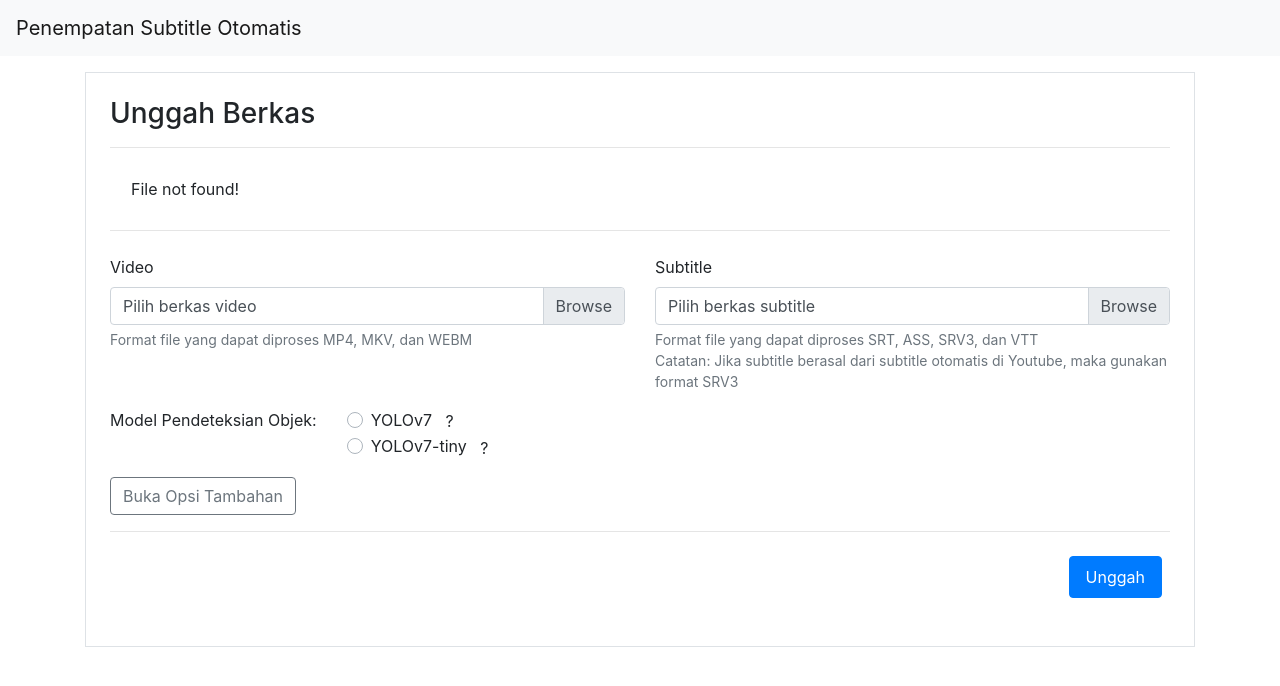
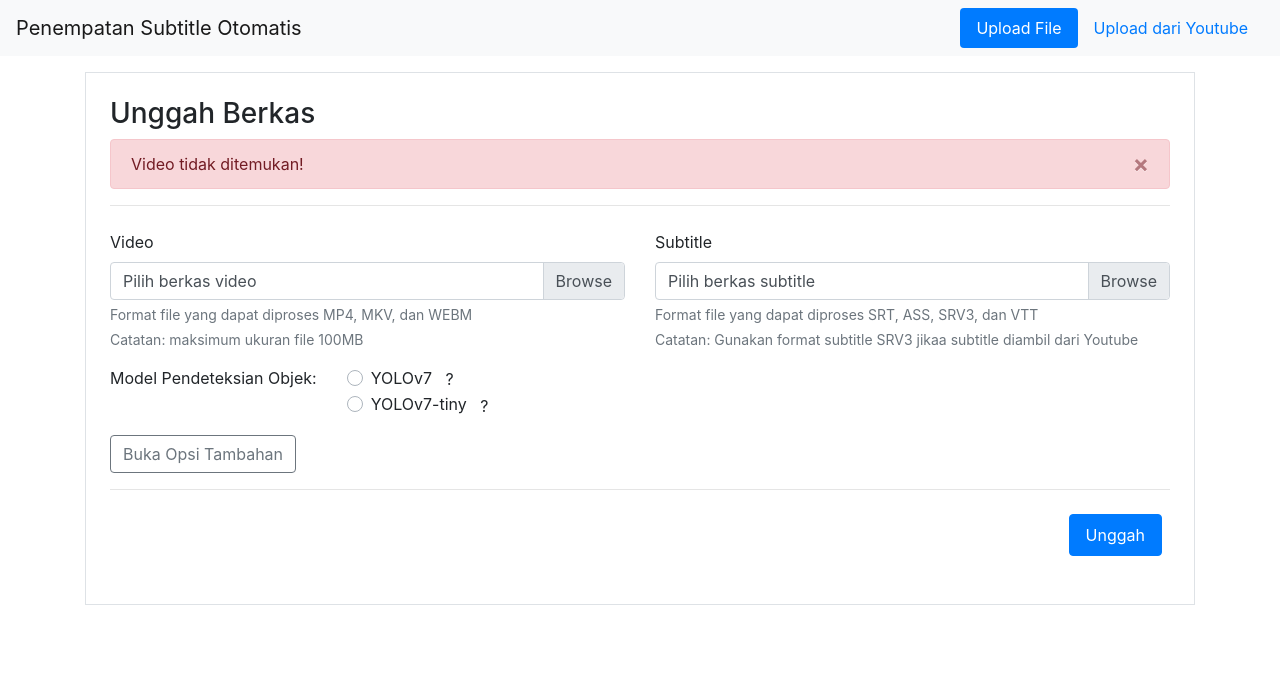
Before and after one commit to haryard/automatic-subtitle-positioning-app, a Flask app: page /preview/delete/1 in a window 1280 px wide. Shown: the top 686 px of the page. Run offline with Flask 3, Linux system fonts and the light colour scheme; data that the repository does not hold is empty; some libraries are stand-ins or nearby versions.

Commit message:
improve some part and fixed long object comparison using multiprocess

```diff
--- a/app/main.py
+++ b/app/main.py
@@ -19,7 +19,6 @@ def generate_unique_random_url(db):
 
 def extract_detect_all_subtitle_frame(video_path, subtitle_path, fps, subtitle_frames, default_pos, base_path, model_path, class_list):
     frames_path_to = os.path.join('app', base_path, "frames")
-    db = get_db()
     project,name = os.path.split(base_path)
     project      = os.path.join(current_app.root_path, project)
     frames_path  = video.extract_frames(video_path, subtitle_frames, frames_path_to)
@@ -34,9 +33,8 @@ def extract_detect_all_subtitle_frame(video_path, subtitle_path, fps, subtitle_f
     sub_pos_path_db = ('/'.join(sub_pos_path_db[1:]))
     video_path      = video_path.split("app/")[1]
     subtitle_path   = subtitle_path.split("app/")[1]
-    print(frames_path_db, labels_path_db, video_path)
-    print(sub_pos_path_db, subtitle_path)
 
+    db = get_db()
     db.execute("UPDATE Video SET frames_path = ?, labels_path = ? WHERE filepath = ?", (frames_path_db, labels_path_db, video_path))
     db.execute("UPDATE Subtitle SET positioned_subtitle_path = ? WHERE preprocessed_subtitle_path = ?", (sub_pos_path_db, subtitle_path))
     db.commit()
@@ -57,25 +55,21 @@ def check_yt_subtitles(info_dict, type_subs):
 
 @bp.route("/", methods=['GET', 'POST'])
 def upload():
-    db = get_db()
-    message_type = ""
     if request.method == 'POST':
+        db = get_db()
         if ('video' or 'subtitle') not in request.files:
-            if 'video' not in request.files: flash('Video belum dimasukkan')
-            elif 'subtitle' not in request.files: flash('Subtitle belum dimasukkan')
-            else: flash('No video and subtitle part')
-            message_type = "alert-danger"
+            if 'video' not in request.files: flash(u'Video belum dimasukkan', 'danger')
+            elif 'subtitle' not in request.files: flash(u'Subtitle belum dimasukkan', 'danger')
+            else: flash(u'Video dan subtitle belum dimasukkan', 'danger')
         video    = request.files['video']
         subtitle = request.files['subtitle']
         if (video.filename or subtitle.filename) == '':
-            if video.filename == "": flash('Pilih video!')
-            elif subtitle.filename == "": flash('Pilih Subtitle!')
-            else: flash('Pilih video dan subtitle!')
-            message_type = "alert-danger"
+            if video.filename == "": flash(u'Pilih video!', 'danger')
+            elif subtitle.filename == "": flash(u'Pilih Subtitle!', 'danger')
+            else: flash(u'Pilih video dan subtitle!', 'danger')
 
         if not (request.form['model'] and request.form.getlist('objectDetection') and request.form['fontColor'] and request.form['transparency']):
-            flash('Semua form harus diisi!')
-            message_type = "alert-danger"
+            flash(u'Semua form harus diisi!', 'danger')
         else:
             video_name    = secure_filename(video.filename)
             subtitle_name = secure_filename(subtitle.filename)
@@ -119,14 +113,14 @@ def upload():
             model_path = os.path.join(current_app.root_path, modeldb['filepath'])
 
             # run this in background
-            executor.submit_stored(url_path, extract_detect_all_subtitle_frame, os.path.join('app', video_path), preprocessed_subtitle_path, subtitle_frames, subtitlePos, os.path.join('app', base_path), model_path, objectList)
+            extract_detect_all_subtitle_frame(os.path.join('app', video_path), preprocessed_subtitle_path, fps, subtitle_frames, subtitlePos, base_path, model_path, objectList)
+            #executor.submit_stored(url_path, extract_detect_all_subtitle_frame, os.path.join('app', video_path), preprocessed_subtitle_path, fps, subtitle_frames, subtitlePos, os.path.join('app', base_path), model_path, objectList)
             db = get_db()
             db.execute("INSERT INTO Process (url_path, video_id, subtitle_id, model_id, object_detect) VALUES (?, ?, ?, ?, ?)", (url_path, videodb['video_id'], subtitledb['subtitle_id'], modeldb['model_id'], (','.join(map(str, objectList)))))
             db.commit()
             url_preview = url_for('preview.preview_video', url_path=url_path)
-            flash(Markup(f'Video sedang diproses, cek progress di <a href="{url_preview}">sini</a>'))
-            message_type = "alert-success"
-    return render_template("upload.html", message_type=message_type)
+            flash((Markup(f'Video sedang diproses, cek progress di <a href="{url_preview}">sini</a>')), category='success')
+    return render_template("upload.html")
 
 @bp.route('/upload-youtube/check', methods=["POST"])
 def check_link():
@@ -134,9 +128,8 @@ def check_link():
     regex_youtube = r"^(?:https?:\/\/)?(?:(?:www|m)\.)?(?:youtu\.be\/|youtube(?:-nocookie)?\.com\/(?:embed\/|v\/|watch\?v=|watch\?.+&v=))((\w|-){11})(?:\S+)?$"
     youtube_confirm = False
     if not re.match(regex_youtube, link):
-        flash("Bukan link video Youtube!")
-        message_type = 'alert-warning'
-        return render_template("youtube.html", confirm=youtube_confirm, message_type=message_type)
+        flash(u"Bukan link video Youtube!", 'warning')
+        return render_template("youtube.html", confirm=youtube_confirm)
     else:
         check_opts = {
             'quiet': True,
@@ -146,26 +139,22 @@ def check_link():
         try:
             info_dict = ydl.extract_info(link, download=False)
         except Exception as e:
-            flash("Video tidak memiliki subtitile")
-            message_type = 'alert-warning'
-            return render_template("youtube.html", confirm=youtube_confirm, message_type=message_type)
+            flash(u"Video tidak memiliki subtitile", 'warning')
+            return render_template("youtube.html", confirm=youtube_confirm)
         duration = info_dict.get('duration') if info_dict.get('duration') else 1000
         if duration > 900 or info_dict.get('is_live'):
-            if info_dict.get('is_live'): flash("Video sedang live, tidak dapat diproses")
-            else: flash("Durasi video lebih dari 15 menit")
-            message_type = 'alert-warning'
-            return render_template("youtube.html", confirm=youtube_confirm, message_type=message_type)
+            if info_dict.get('is_live'): flash(u"Video sedang live, tidak dapat diproses" , 'warning')
+            else: flash(u"Durasi video lebih dari 15 menit", 'warning')
+            return render_template("youtube.html", confirm=youtube_confirm)
         if not (check_yt_subtitles(info_dict, 'subtitles') or check_yt_subtitles(info_dict, 'automatic_captions')):
-            flash("Video tidak memiliki subtitile")
-            message_type = 'alert-warning'
-            return render_template("youtube.html", confirm=youtube_confirm, message_type=message_type)
+            flash(u"Video tidak memiliki subtitile", 'warning')
+            return render_template("youtube.html", confirm=youtube_confirm)
         else:
             subtitles     = check_yt_subtitles(info_dict, 'subtitles') if check_yt_subtitles(info_dict, 'subtitles') else check_yt_subtitles(info_dict, 'automatic_captions')
             subtitle_type = "Subtitle" if check_yt_subtitles(info_dict, 'subtitles') else "Subtitle otomatis"
-            flash(subtitle_type + " ditemukan")
-            message_type = 'alert-info'
+            flash((subtitle_type + " ditemukan"), category='info')
             youtube_confirm = True
-            return render_template("youtube.html", confirm=youtube_confirm, message_type=message_type, youtube_link=link, subtitles=subtitles)
+            return render_template("youtube.html", confirm=youtube_confirm, youtube_link=link, subtitles=subtitles)
 
 @bp.route('/upload-youtube', methods=['GET', 'POST'])
 def youtube():
@@ -242,8 +231,7 @@ def youtube():
             db.execute("INSERT INTO Process (url_path, video_id, subtitle_id, model_id, object_detect) VALUES (?, ?, ?, ?, ?)", (url_path, videodb['video_id'], subtitledb['subtitle_id'], modeldb['model_id'], (','.join(map(str, objectList)))))
             db.commit()
             url_preview = url_for('preview.preview_video', url_path=url_path)
-            flash(Markup(f'Video sedang diproses, cek progress di <a href="{url_preview}">sini</a>'))
-            message_type = "alert-success"
-            return render_template("youtube.html", message_type=message_type)
+            flash((Markup(f'Video sedang diproses, cek progress di <a href="{url_preview}">sini</a>')), category='success')
+            return render_template("youtube.html")
 
     return render_template("youtube.html")
--- a/app/preview.py
+++ b/app/preview.py
@@ -15,7 +15,7 @@ def preview_video(url_path):
     check_url = db.execute("SELECT COUNT(*) FROM Process WHERE url_path = ?", (url_path,)).fetchone()[0]
     #print(executor.futures.done(url_path))
     if check_url == 0:
-        flash("File not found!")
+        flash("Video tidak ditemukan!", category='danger')
         return redirect(url_for('main.upload'))
     #if not executor.futures.done(url_path):
     #    data_db = db.execute('SELECT v.filename FROM Process AS p JOIN Video AS v ON p.video_id = v.video_id WHERE p.url_path = ?', (url_path,)).fetchone()
@@ -58,7 +58,7 @@ def delete_file(url_path):
     db = get_db()
     check_url = db.execute("SELECT COUNT(*) FROM Process WHERE url_path = ?", (url_path,)).fetchone()[0]
     if check_url == 0:
-        flash("File not found!")
+        flash("Video tidak ditemukan!", category='danger')
         return render_template('upload.html')
     else:
         process_path = os.path.join(current_app.root_path, 'static','uploads', url_path)
--- a/app/templates/navbar.html
+++ b/app/templates/navbar.html
@@ -1,3 +1,11 @@
-<nav class="navbar sticky-top navbar-light bg-light">
-    <a class="navbar-brand" href="{{url_for('main.upload')}}">Penempatan Subtitle Otomatis</a>
+<nav class="navbar sticky-top navbar-light bg-light row">
+    <a class="navbar-brand row col-md mx-3 mx-md-auto" href="{{url_for('main.upload')}}">Penempatan Subtitle Otomatis</a>
+    <ul class="nav justify-content-md-end d-flex flex-md-row flex-column nav-pills justify-content-center col-md row mx-3 mx-md-auto">
+        <li class="nav-item">
+            <a class="nav-link {% if active_item == 'upload' %}active{% endif %}" href="{{url_for('main.upload')}}">Upload File</a>
+        </li>
+        <li class="nav-item">
+            <a class="nav-link {% if active_item == 'youtube' %}active{% endif %}" href="{{url_for('main.youtube')}}">Upload dari Youtube</a>
+        </li>
+    </li>
 </nav>
--- a/app/templates/upload.html
+++ b/app/templates/upload.html
@@ -2,17 +2,27 @@
 {% block title %}Upload File{% endblock title %}
 
 {% block header %}
+{% set active_item = active_item|default('upload') %}
 {% include "navbar.html" %}
 {% endblock header %}
+
 
 {% block content %}
 <div class="container">
     <div class="border p-4 mx-auto mt-3">
         <h3>Unggah Berkas</h3>
-        {% for message in get_flashed_messages() %}
-        <hr>
-        <div class="alert {{ message_type }} alert-dismissible fade show">{{ message }}</div>
-        {% endfor %}
+        {% with messages = get_flashed_messages(with_categories=true) %}
+            {% if messages %}
+                {% for category, message in messages %}
+                <div class="alert alert-{{ category }} alert-dismissible fade show">
+                    {{ message }}
+                    <button type="button" class="close" data-dismiss="alert" aria-label="Close">
+                        <span aria-hidden="true">&times;</span>
+                    </button>
+                </div>
+                {% endfor %}
+            {% endif %}
+        {% endwith %}
         <hr>
         <form action="/upload" method="post" enctype="multipart/form-data">
             <div class="form-group row">
@@ -24,6 +34,7 @@
                         <label class="custom-file-label" for="video">Pilih berkas video</label>
                     </div>
                     <small class="form-text text-muted">Format file yang dapat diproses MP4, MKV, dan WEBM</small>
+                    <small class="form-text text-muted">Catatan: maksimum ukuran file 100MB</small>
                 </div>
                 <div class="col-md mt-2">
                     <label for="subtitle">Subtitle</label>
@@ -32,7 +43,8 @@
                         <input class="custom-file-input" type="file" name="subtitle" accept=".srt, .ass, .srv3, .vtt" required>
                         <label class="custom-file-label" for="video">Pilih berkas subtitle</label>
                     </div>
-                    <small class="form-text text-muted">Format file yang dapat diproses SRT, ASS, SRV3, dan VTT<br>Catatan: Jika subtitle berasal dari subtitle otomatis di Youtube, maka gunakan format SRV3</small>
+                    <small class="form-text text-muted">Format file yang dapat diproses SRT, ASS, SRV3, dan VTT</small>
+                    <small class="form-text text-muted">Catatan: Gunakan format subtitle SRV3 jikaa subtitle diambil dari Youtube</small>
                 </div>
             </div>
 
```
Also changed, not shown: app/templates/preview.html (+11 -4 lines), app/templates/youtube.html (+8 -2 lines), app/utils/subtitle.py (+81 -28 lines).
